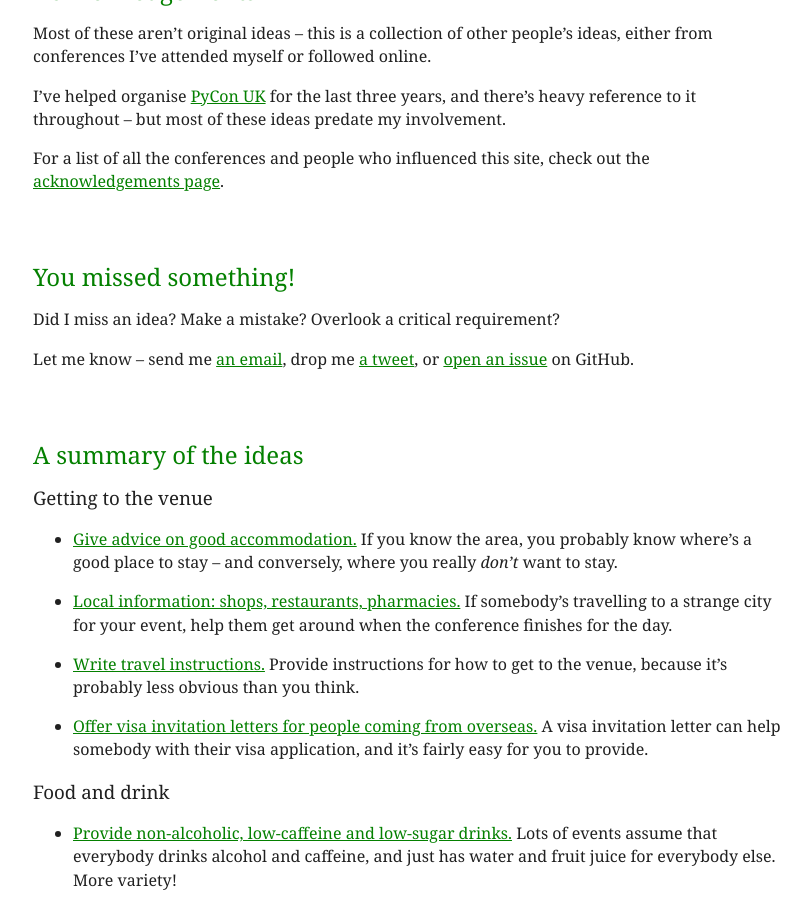
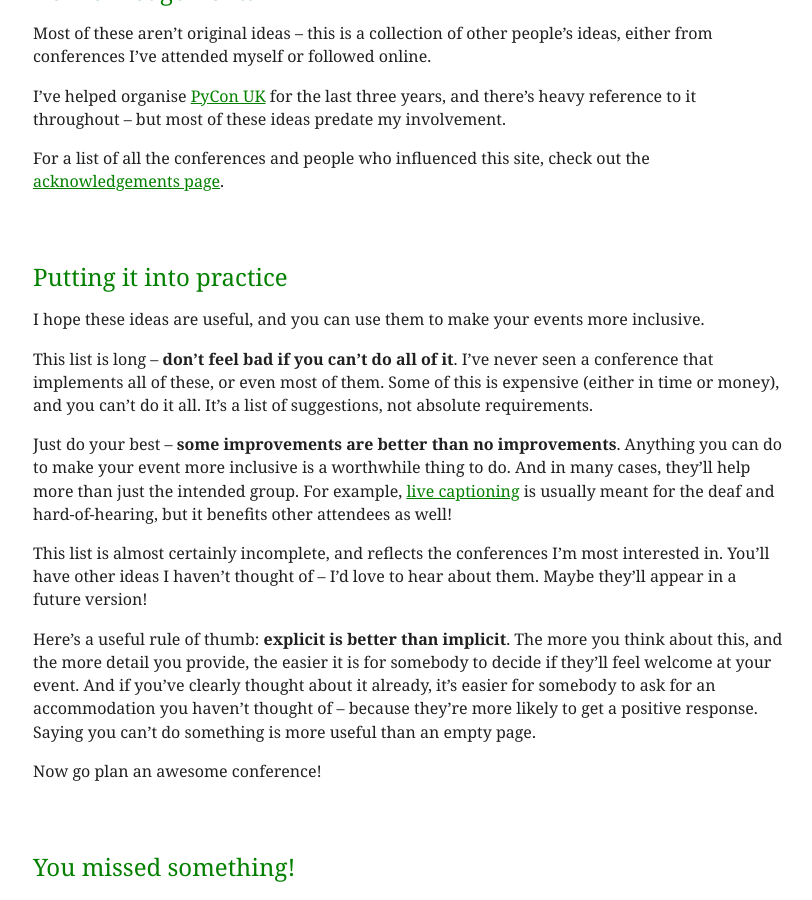
Before and after one commit to alexwlchan/ideas-for-inclusive-events, a Jekyll site: the page built from src/index.md, in a window 1280 px wide and 900 px high, scrolled down 886 px. Shown: the whole window, without its empty margins (232-1044 px from the left). Built offline with Jekyll 4.4.1, drawn with Linux system fonts in a browser that asks for light colours; Markdown is read by kramdown in place of the engine named in the settings.

```diff
--- a/src/index.md
+++ b/src/index.md
@@ -34,7 +34,6 @@ All the source code for the site is [on GitHub]({{ site.github_repo }}).
 The site was last updated on {{ site.time | date: site.date_format }}.
 
 
-
 # Acknowledgements
 
 Most of these aren't original ideas -- this is a collection of other people's ideas, either from conferences I've attended myself or followed online.
@@ -45,6 +44,26 @@ For a list of all the conferences and people who influenced this site, check out
 
 
 
+# Putting it into practice
+
+I hope these ideas are useful, and you can use them to make your events more inclusive.
+
+This list is long -- **don't feel bad if you can't do all of it**.
+I’ve never seen a conference that implements all of these, or even most of them. Some of this is expensive (either in time or money), and you can’t do it all.
+It's a list of suggestions, not absolute requirements.
+
+Just do your best – **some improvements are better than no improvements**. Anything you can do to make your event more inclusive is a worthwhile thing to do.
+And in many cases, they'll help more than just the intended group.
+For example, [live captioning](/ideas/live-captioning/) is usually meant for the deaf and hard-of-hearing, but it benefits other attendees as well!
+
+This list is almost certainly incomplete, and reflects the conferences I’m most interested in. You’ll have other ideas I haven’t thought of – I’d love to hear about them. Maybe they’ll appear in a future version!
+
+Here’s a useful rule of thumb: **explicit is better than implicit**.
+The more you think about this, and the more detail you provide, the easier it is for somebody to decide if they’ll feel welcome at your event.
+And if you’ve clearly thought about it already, it’s easier for somebody to ask for an accommodation you haven’t thought of – because they’re more likely to get a positive response.
+Saying you can’t do something is more useful than an empty page.
+
+Now go plan an awesome conference!
 
 
 # You missed something!
```
Also changed, not shown: src/_ideas/wheelchair-accessibility.md (+3 -0 lines).
